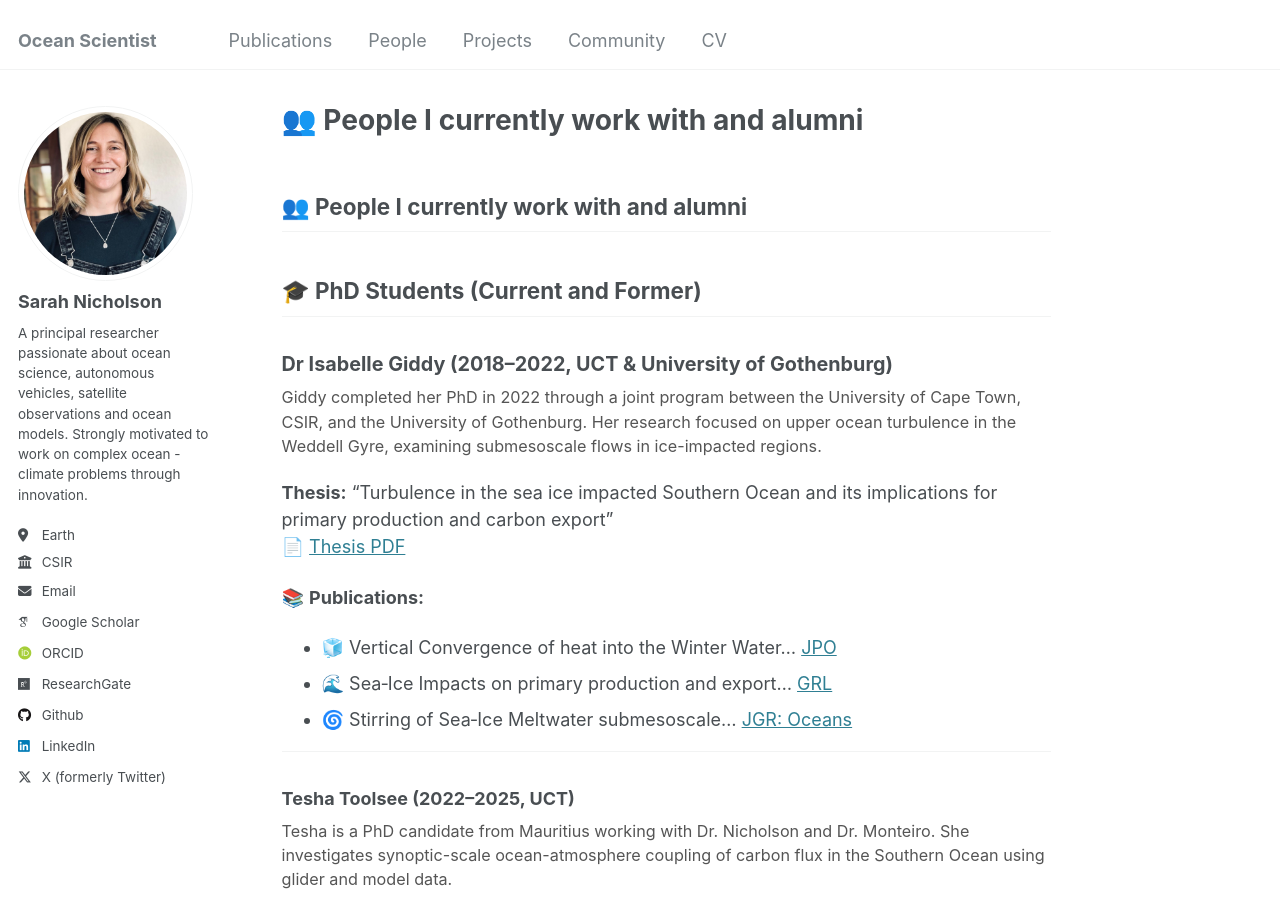
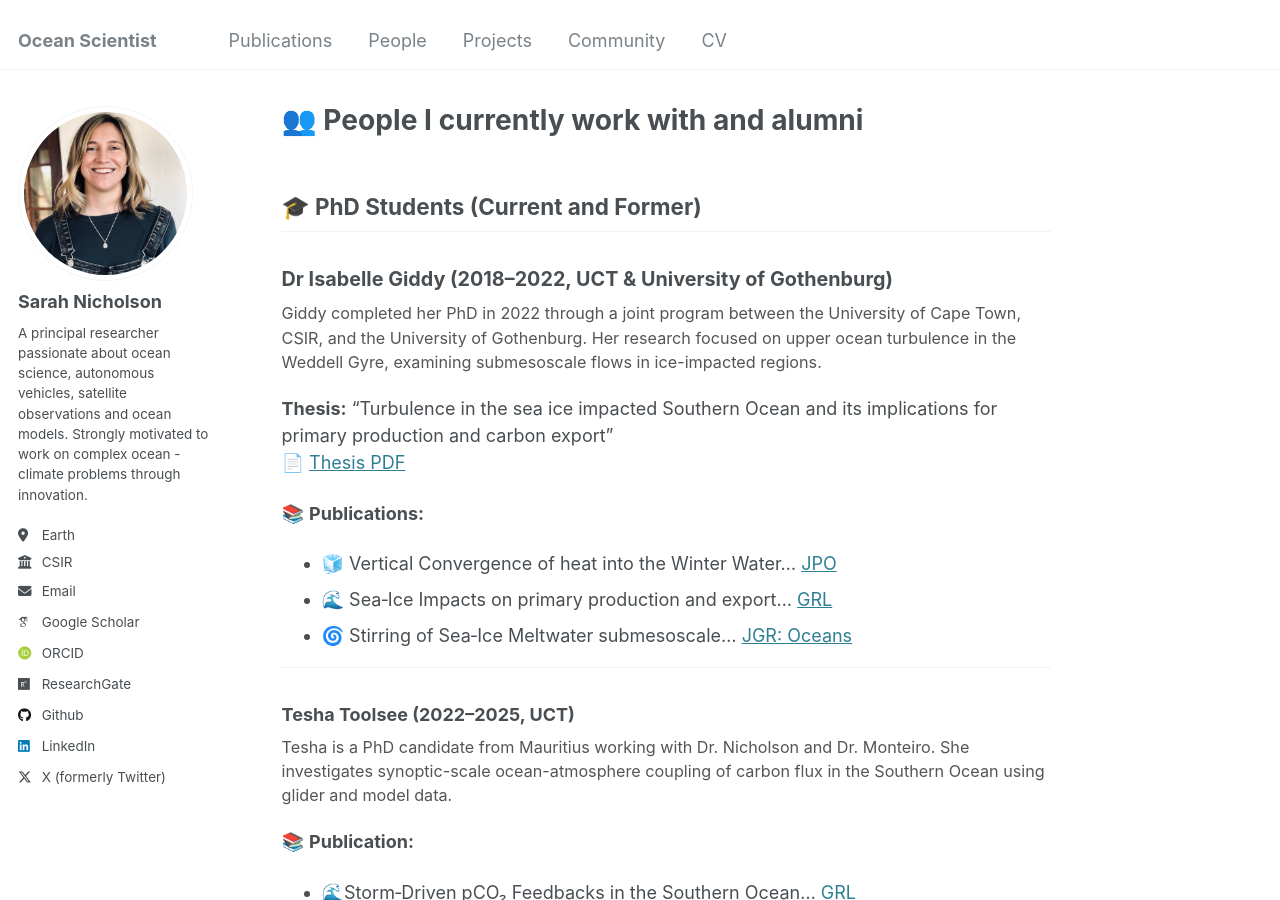
Before and after one commit to sarahnicholson/sarahnicholson.github.io, a Jekyll site: the page built from _pages/people.md, in a window 1280 px wide and 900 px high. Built offline with Jekyll 4.4.1, drawn with Linux system fonts in a browser that asks for light colours; some web fonts are replaced; our own code applies the rules of GitHub Pages for plain Markdown files; part of the change alters nothing that is shown.

Commit message:
Update people.md

```diff
--- a/_pages/people.md
+++ b/_pages/people.md
@@ -1,10 +1,8 @@
 ---
 layout: single
 permalink: /people/
+title: "👥 People I currently work with and alumni"
 ---
-
-
-## 👥 People I currently work with and alumni
 
 
 ## 🎓 PhD Students (Current and Former)
```
